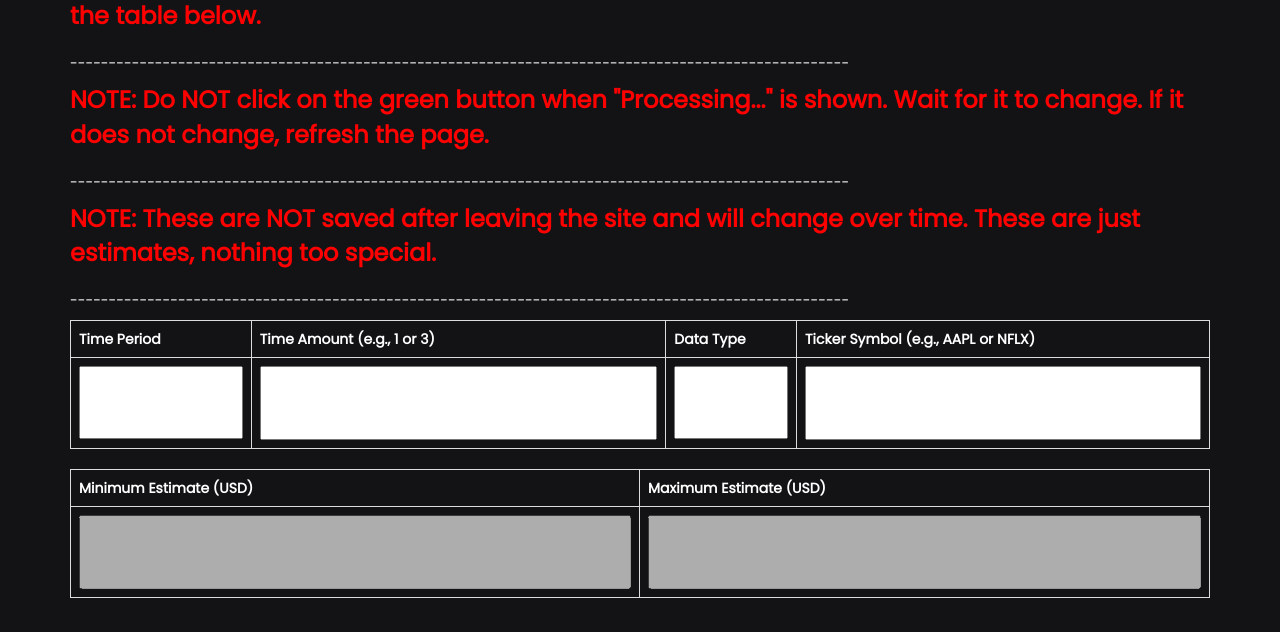
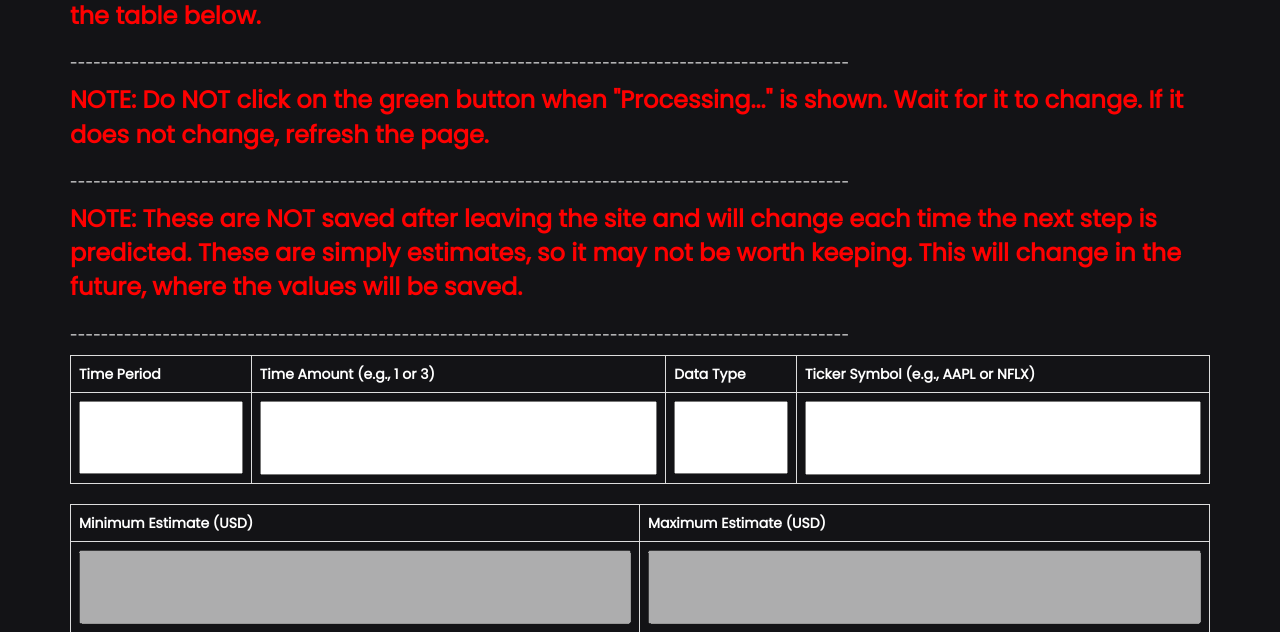
Before and after one commit to KanayaPatel/Valuation-Project, a Flask app: page /valuation in a window 1280 px wide. Shown: the part 961-1593 px from the top of the page. Run offline with Flask 3, Linux system fonts and the light colour scheme; some libraries are stand-ins or nearby versions.

Commit message:
Update valuation.html

```diff
--- a/templates/valuation.html
+++ b/templates/valuation.html
@@ -45,7 +45,7 @@
             <p>-----------------------------------------------------------------------------------------------------</p>
             <p class="inst" style="font-weight: bold; color: red;">NOTE: Do NOT click on the green button when "Processing..." is shown. Wait for it to change. If it does not change, refresh the page.</p>
             <p>-----------------------------------------------------------------------------------------------------</p>
-            <p class="inst" style="font-weight: bold; color: red;">NOTE: These are NOT saved after leaving the site and will change over time. These are just estimates, nothing too special.</p>
+            <p class="inst" style="font-weight: bold; color: red;">NOTE: These are NOT saved after leaving the site and will change each time the next step is predicted. These are simply estimates, so it may not be worth keeping. This will change in the future, where the values will be saved.</p>
             <p>-----------------------------------------------------------------------------------------------------</p>
         </div>
 
```
